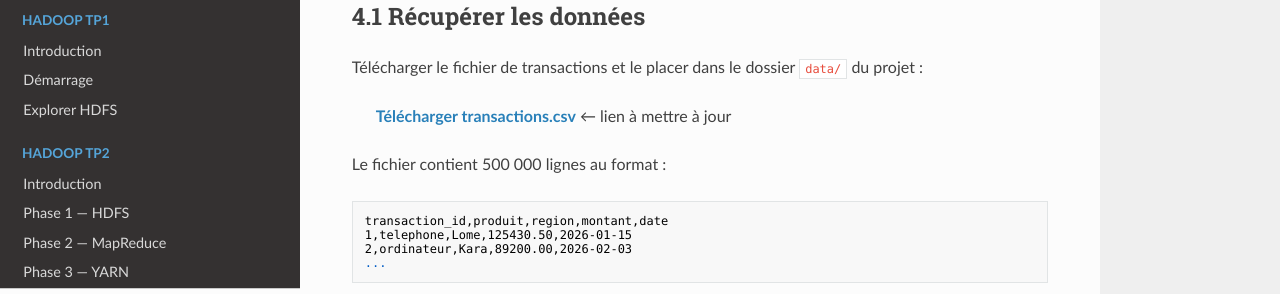
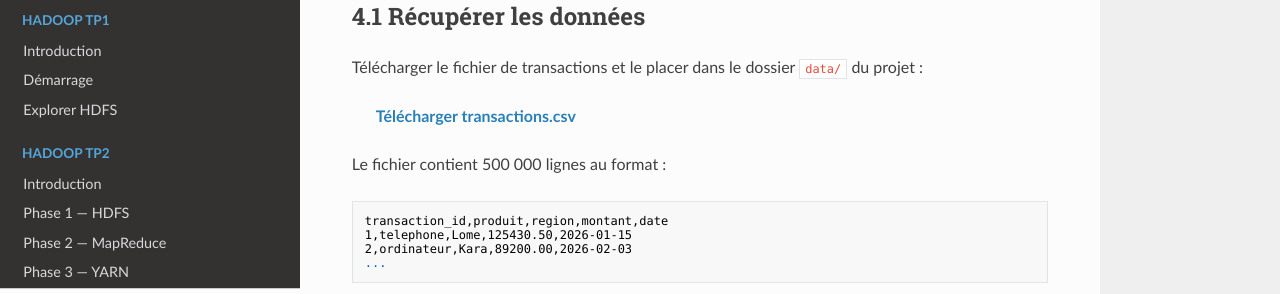
Before and after one commit to Titembaye/big-data-cours, an MkDocs documentation site: the page built from docs/tp2/mapreduce_reel.md, in a window 1280 px wide and 900 px high. Shown: the part 305-599 px from the top of the window. Built offline with MkDocs 1.6.1, drawn with Linux system fonts in a browser that asks for light colours; nearby versions of some CDN libraries.

Commit message:
docs: add Drive link for transactions.csv

```diff
--- a/docs/tp2/mapreduce_reel.md
+++ b/docs/tp2/mapreduce_reel.md
@@ -10,7 +10,7 @@
 
 Télécharger le fichier de transactions et le placer dans le dossier `data/` du projet :
 
-> **[Télécharger transactions.csv](#)** ← lien à mettre à jour
+> **[Télécharger transactions.csv](https://drive.google.com/file/d/1TE-vGFsSrXRposB7YDpz8g9lzoeKh_zz/view?usp=sharing)**
 
 Le fichier contient 500 000 lignes au format :
 
```
